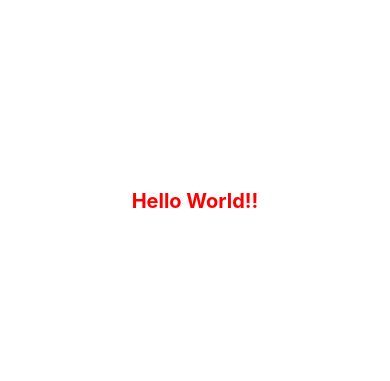
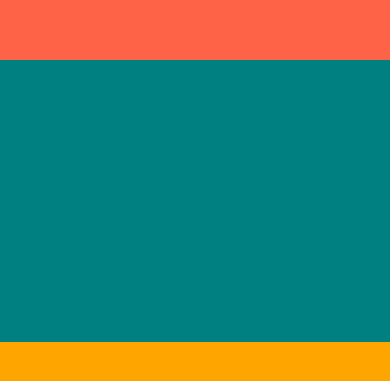
Before and after one commit to mintcoo/rn-expo-practice, a React Native app: screen / in a window 390 px wide. Shown: the part 221-602 px from the top of the page. Built offline with nearby package versions, Linux system fonts and the light colour scheme.

Commit message:
첫 Expo 화면 세팅 및 레이아웃

```diff
--- a/App.tsx
+++ b/App.tsx
@@ -1,25 +1,25 @@
-import { StatusBar } from "expo-status-bar";
-import { StyleSheet, Text, View } from "react-native";
+import { View } from "react-native";
 
 export default function App() {
   return (
-    <View style={styles.container}>
-      <Text style={styles.text}>Hello World!!</Text>
-      <StatusBar style="auto" />
+    <View style={{ flex: 1 }}>
+      <View style={{ flex: 1, backgroundColor: "tomato" }}></View>
+      <View style={{ flex: 1, backgroundColor: "teal" }}></View>
+      <View style={{ flex: 1, backgroundColor: "orange" }}></View>
     </View>
   );
 }
 
-const styles = StyleSheet.create({
-  container: {
-    flex: 1,
-    backgroundColor: "#fff",
-    alignItems: "center",
-    justifyContent: "center",
-  },
-  text: {
-    color: "red",
-    fontSize: 20,
-    fontWeight: "bold",
-  },
-});
+// const styles = StyleSheet.create({
+//   container: {
+//     flex: 1,
+//     backgroundColor: "#fff",
+//     alignItems: "center",
+//     justifyContent: "center",
+//   },
+//   text: {
+//     color: "red",
+//     fontSize: 20,
+//     fontWeight: "bold",
+//   },
+// });
```
